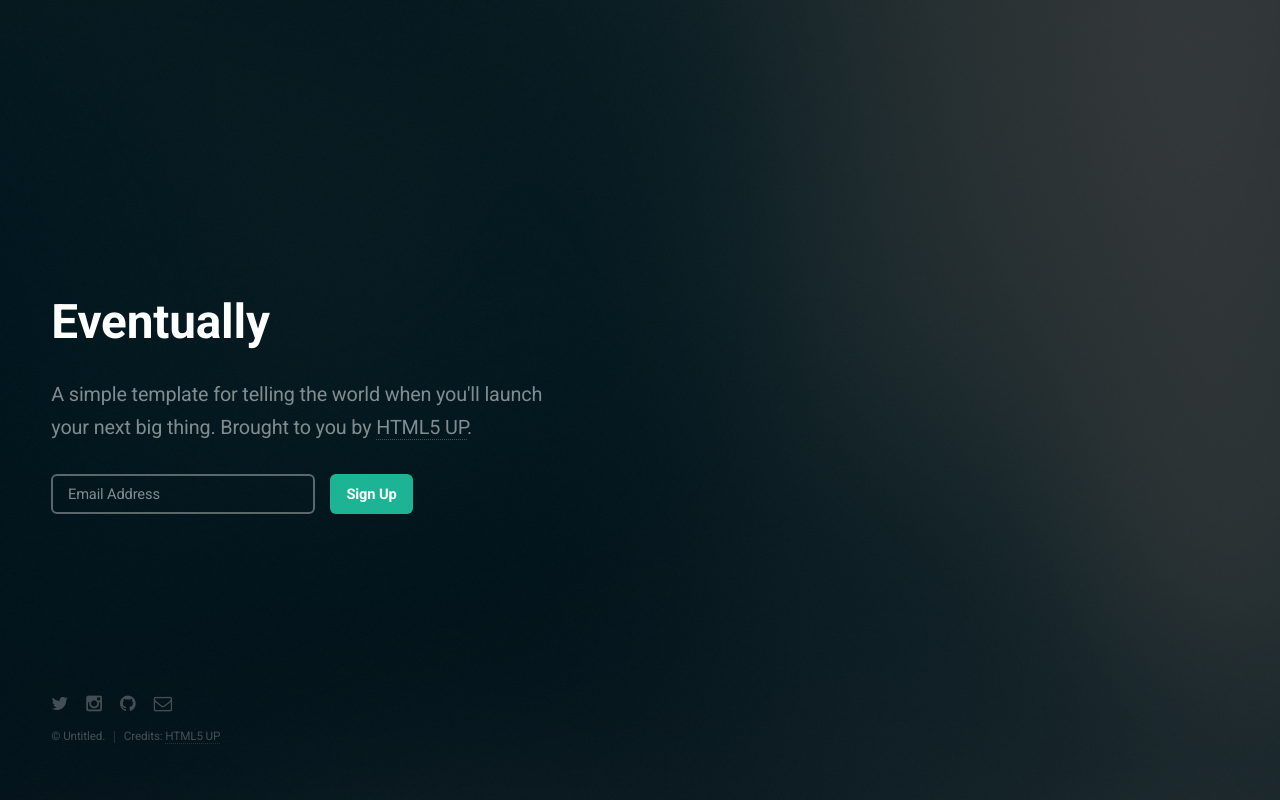
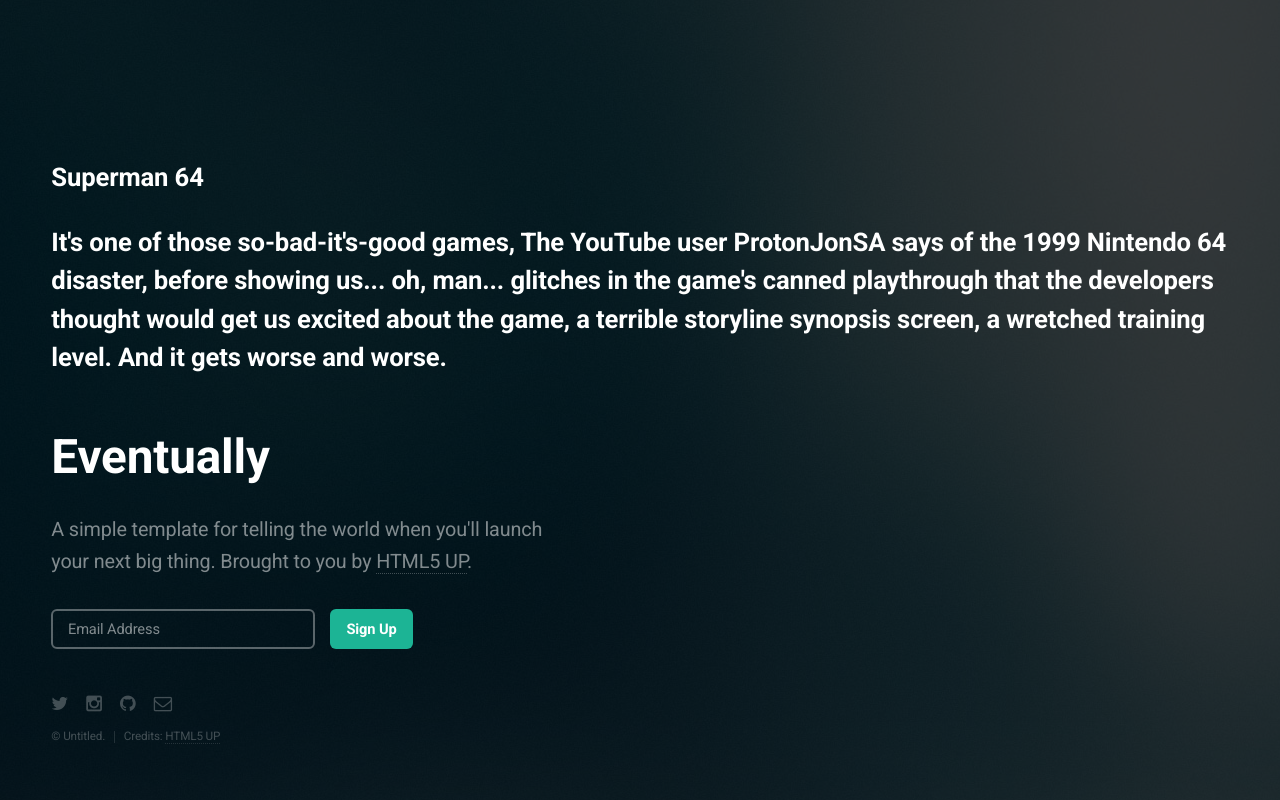
Before and after one commit to Gigagamer046/Gigagamer046.github.io, a plain HTML site: page index.html in a window 1280 px wide. Drawn offline with Linux system fonts and the light colour scheme.

Commit message:
Update index.html

```diff
--- a/index.html
+++ b/index.html
@@ -6,7 +6,17 @@
 -->
 <html>
 	<head>
-		<title>Eventually by HTML5 UP</title>
+		<title>Top 5 worst games ever.</title>
+		<h2>Superman 64</h2>
+		<h2> It's one of those so-bad-it's-good games,
+		 The YouTube user ProtonJonSA says of the 1999 Nintendo 64 disaster,
+		 before showing us... oh, man... glitches in the game's canned
+		 playthrough that the developers thought would get us excited
+		 about the game, a terrible storyline synopsis screen, a wretched
+		 training level. And it gets worse and worse.</h2>
+		<h2></h2>
+
+
 		<meta charset="utf-8" />
 		<meta name="viewport" content="width=device-width, initial-scale=1, user-scalable=no" />
 		<!--[if lte IE 8]><script src="assets/js/ie/html5shiv.js"></script><![endif]-->
```
